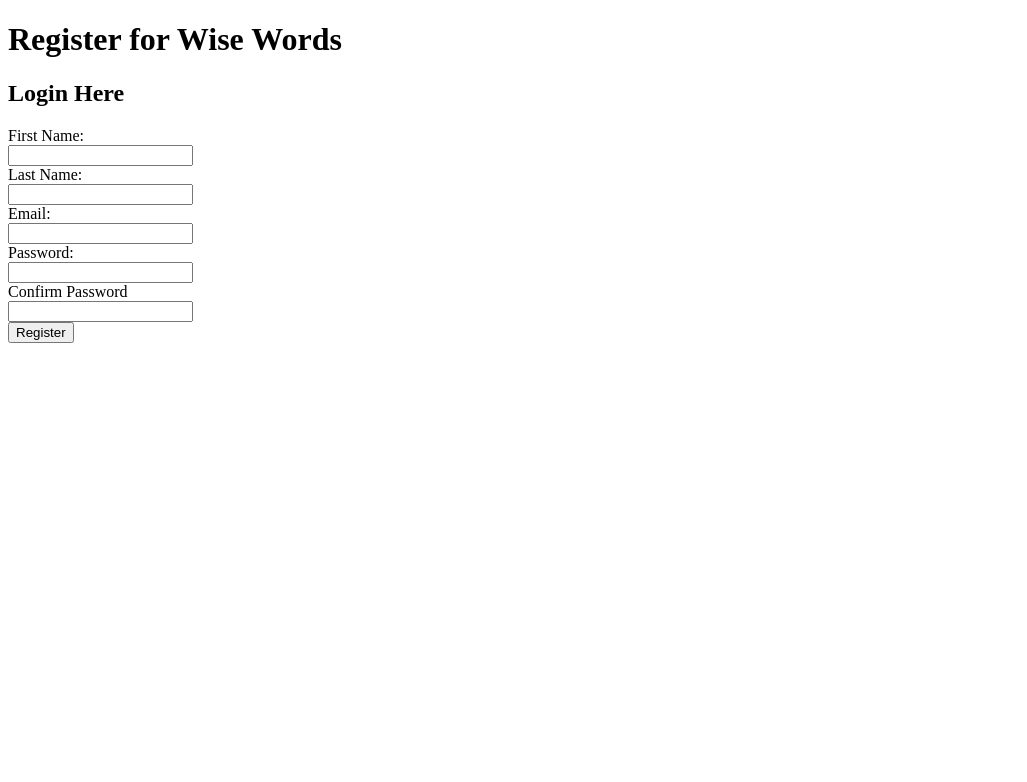
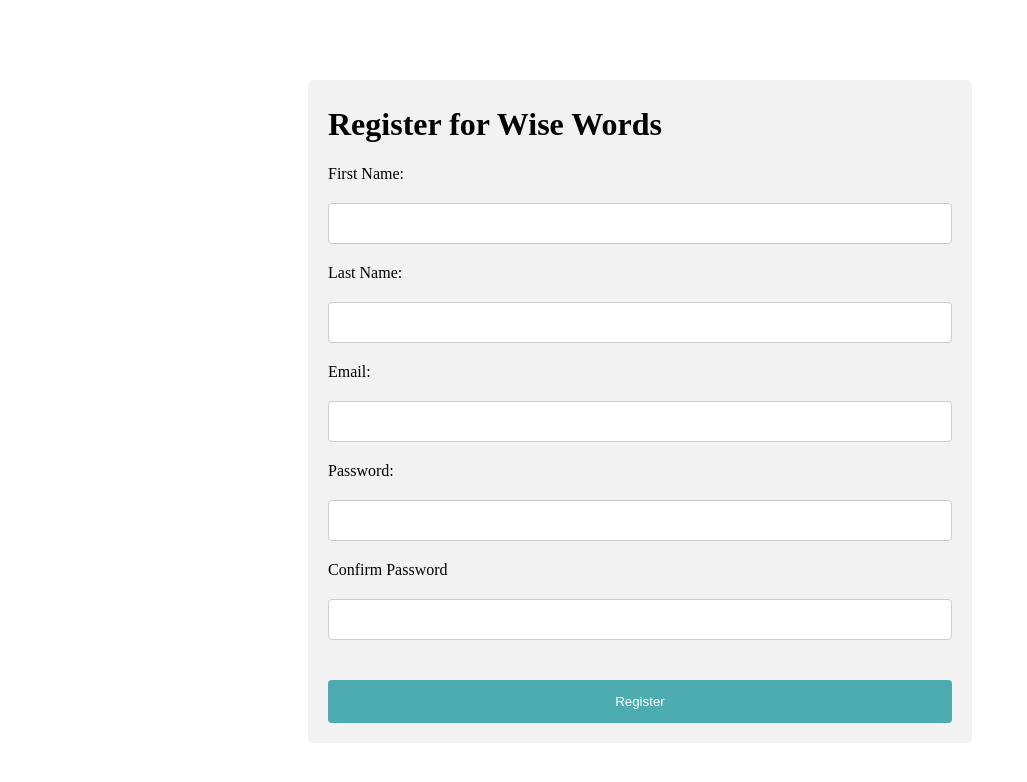
Before and after one commit to yzyasir/WiseWords, a Django app: page /registerPage in a window 1280 px wide. Shown: the top 782 px of the page, without its empty margins (0-1027 px from the left). Run offline with Django 3.2, Linux system fonts and the light colour scheme.

Commit message:
Some css

```diff
--- a/wise_words_app/static/style/style.css
+++ b/wise_words_app/static/style/style.css
@@ -1,11 +1,8 @@
-    .loginTitle {
-
-    }
-
+/* This is for login and register*/
     input[type=text], select {
     width: 100%;
     padding: 12px 20px;
-    margin: 8px 0;
+    margin: 20px 0;
     display: inline-block;
     border: 1px solid #ccc;
     border-radius: 4px;
@@ -15,7 +12,7 @@
   input[type=password], select {
     width: 100%;
     padding: 12px 20px;
-    margin: 8px 0;
+    margin: 20px 0;
     display: inline-block;
     border: 1px solid #ccc;
     border-radius: 4px;
@@ -27,7 +24,7 @@
     background-color: #4cacaf;
     color: white;
     padding: 14px 20px;
-    margin: 8px 0;
+    margin-top: 20px;
     border: none;
     border-radius: 4px;
     cursor: pointer;
@@ -41,4 +38,21 @@
     border-radius: 5px;
     background-color: #f2f2f2;
     padding: 20px;
+    padding-top: 5px;
+    margin-left: 300px;
+    margin-right: 300px;
+    margin-top: 80px;
   }
+
+/* _______________________________________ */
+
+/* This is for creating wise words */
+textarea[type=text] {
+    width: 100%;
+    padding: 12px 20px;
+    margin: 8px 0;
+    display: inline-block;
+    border: 1px solid #ccc;
+    border-radius: 4px;
+    box-sizing: border-box;
+  }
--- a/wise_words_app/templates/addpost.html
+++ b/wise_words_app/templates/addpost.html
@@ -4,6 +4,10 @@
     <meta charset="UTF-8">
     <meta name="viewport" content="width=device-width, initial-scale=1.0">
     <title>Share Some Wise Words</title>
+    <!-- Need this to style -->
+    {% load static %}
+    <link rel="stylesheet" href="{% static 'style/style.css' %}">
+    <!-- Need this to style -->
 </head>
 <body>
     <h1>Share some Wise Words</h1>
@@ -19,7 +23,6 @@
 
             {% csrf_token %} <!-- These tokens are a unique unpredictable value that is generated serverside and transmitted to the client. Basically when the later req is made, the serverside validates the rew based upon whether the token is present or not (or invalid). Prevents the attacker from to construct a fully valide HTTP req. -->
 
-            <label>Share Wise Words:</label><br>
             <textarea name="formPost" id="" cols="30" rows="18"></textarea> <br>  <!-- Changed input to textarea for more writing space -->
 
             <input type="submit" value="Submit">
--- a/wise_words_app/templates/login.html
+++ b/wise_words_app/templates/login.html
@@ -10,7 +10,8 @@
 <!-- Need this to style -->
 </head>
 <body>
-    <h2 class="loginTitle">Login:</h2>
+    <div>
+        <h1>Login for Wise Words</h1>
 
         <!-- This is needed to display the validation errors -->
         {% for message in messages %} <!-- messages was imported in the views file -->
@@ -32,5 +33,6 @@
                 <input type="submit" value="Login">
 
         </form>
+    </div>
 </body>
 </html>
--- a/wise_words_app/templates/reg.html
+++ b/wise_words_app/templates/reg.html
@@ -7,10 +7,14 @@
     <meta charset="UTF-8">
     <meta name="viewport" content="width=device-width, initial-scale=1.0">
     <title>Register</title>
+<!-- Need this to style -->
+    {% load static %}
+    <link rel="stylesheet" href="{% static 'style/style.css' %}">
+<!-- Need this to style -->
 </head>
 <body>
+    <div>
         <h1>Register for Wise Words</h1>
-    <h2>Login Here</h2>
 
         {% for message in messages %} <!-- messages was imported int he views file -->
             <li {% if message.tags %} class="{{ message.tags }}"{% endif %}>{{ message }}</li>
@@ -41,5 +45,6 @@
             <input type="submit" value="Register">
 
         </form>
+    </div>
 </body>
 </html>
```
Also changed, not shown: db.sqlite3. Lines whose indentation alone changed are shown as unchanged.
